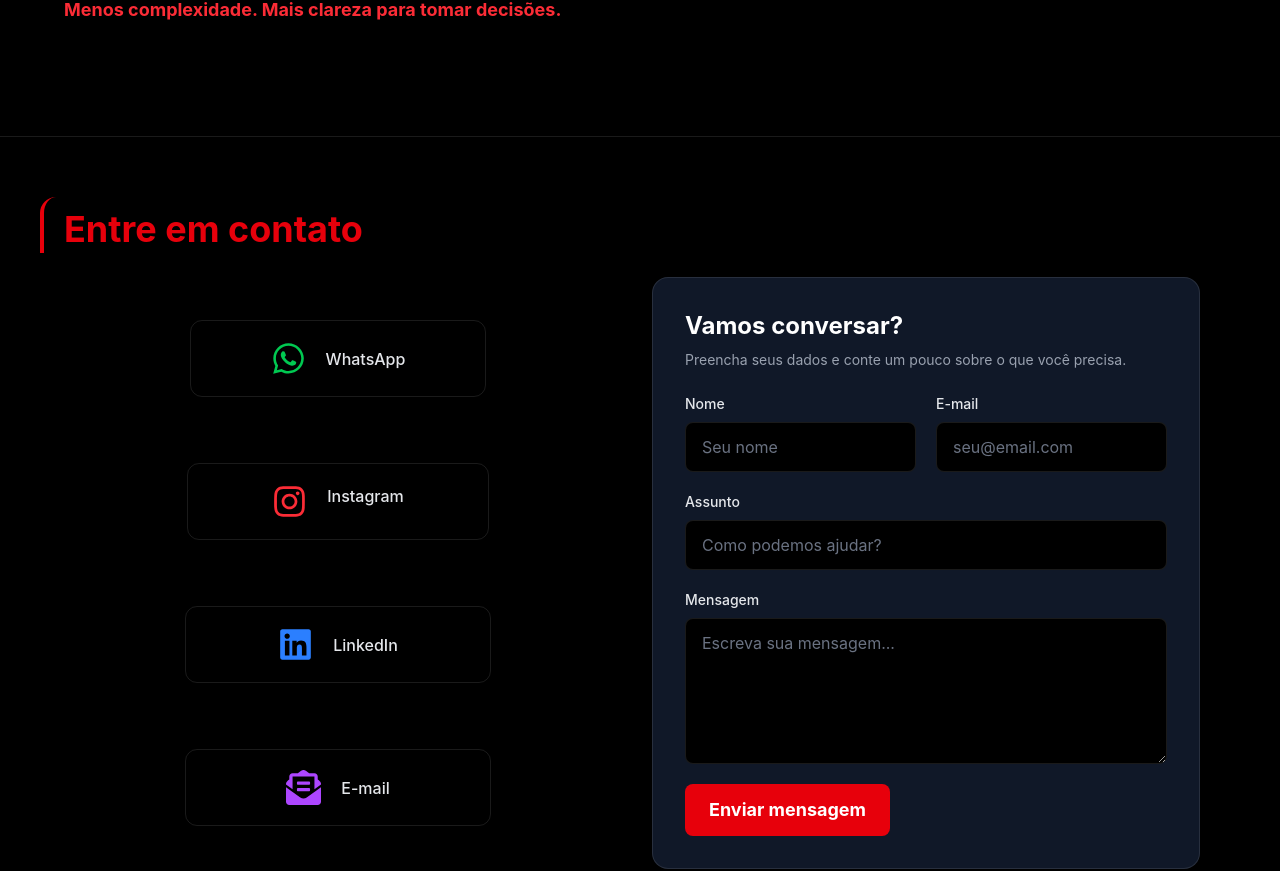
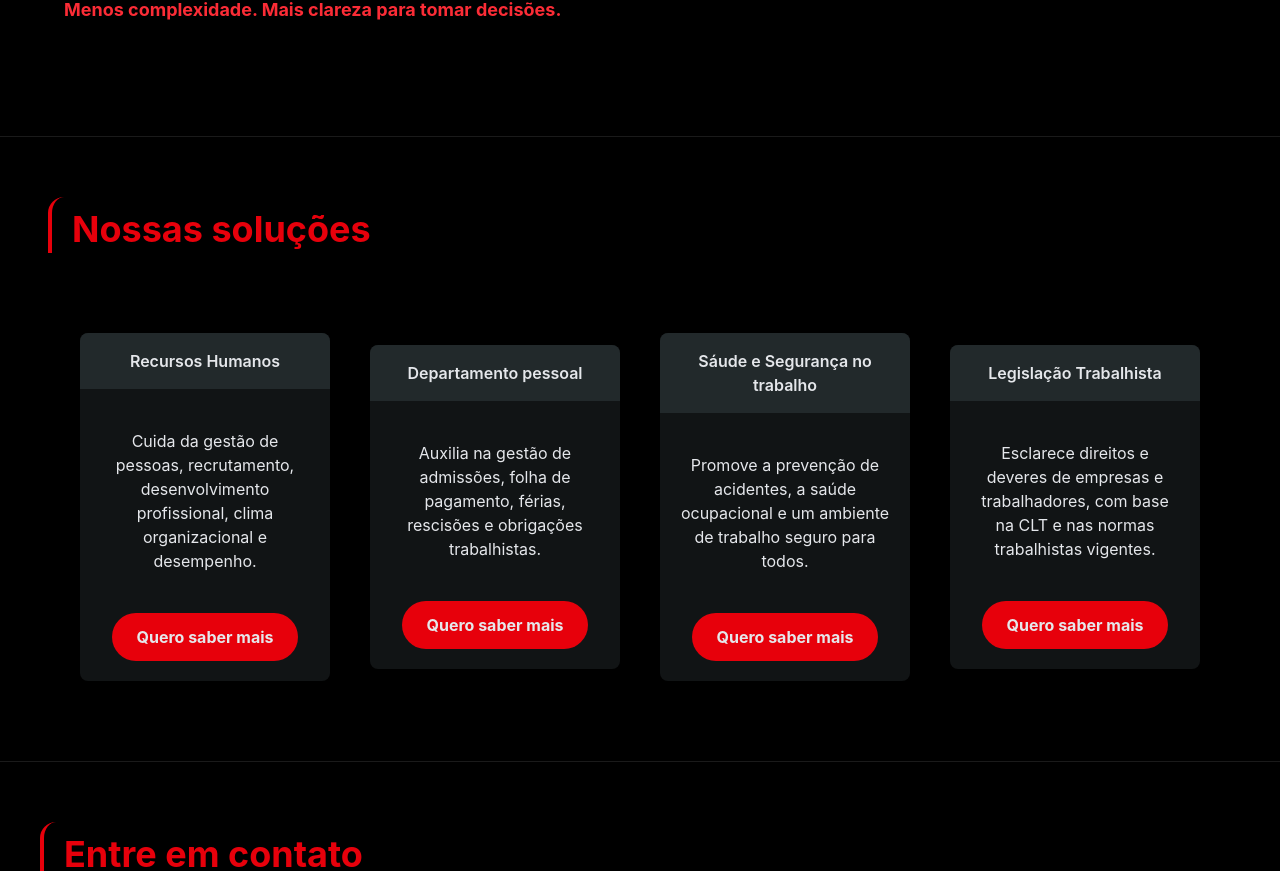
Before and after one commit to gusttamartins01/workly-system, a React (Vite) app: page / in a window 1280 px wide. Shown: the part 1273-2144 px from the top of the page. Built offline with nearby package versions, Linux system fonts and the light colour scheme.

Commit message:
refactor: modificar espaçamento, e alterar informações da sessão soluções.

```diff
--- a/src/components/home/about/About.tsx
+++ b/src/components/home/about/About.tsx
@@ -9,7 +9,7 @@ export default function About() {
 				</h2>
 			</div>
 
-			<div className="text-gray-200 mx-4 pl-3 md:pl-0 md:mx-16 mt-6 grid grid-cols-1 md:grid-cols-2 items-center gap-10 ">
+			<div className="text-gray-200 mx-4 pl-3 md:pl-0 md:mx-16 mt-6 grid grid-cols-1 md:grid-cols-2 items-center gap-10">
 				<div className="w-full flex gap-5 flex-col justify-center">
 					<p className="text-2xl font-normal">
 						O Workly nasceu para simplificar a rotina das empresas, reunindo em
--- a/src/components/home/solutions/Solutions.tsx
+++ b/src/components/home/solutions/Solutions.tsx
@@ -0,0 +1,107 @@
+import { Link } from 'react-router-dom';
+
+export default function Solutions() {
+	return (
+		<section
+			id="solutions"
+			className="h-auto w-full pt-10 pb-20 md:pb-20 bg-black border-b border-white/10 backdrop-blur-md"
+		>
+			<div className="mx-6 sm:mx-12 mt-3 md:mt-5 flex items-center md:justify-start text-left">
+				<h2 className="text-red-600 text-3xl md:text-4xl font-bold border-l-4 border-red-600 rounded-t-2xl pt-3 pb-1 pl-4 md:pl-5">
+					Nossas soluções
+				</h2>
+			</div>
+
+			<div className="text-gray-200 mt-20 mx-10 md:mx-20 grid grid-cols-1 md:grid-cols-4 items-center gap-10">
+				<div className="h-auto w-full bg-mist-800/50 rounded-lg  flex flex-col justify-center items-center">
+					<h3 className="font-semibold bg-mist-800 w-full text-center rounded-t-lg p-4">
+						Recursos Humanos
+					</h3>
+
+					<div className="flex flex-col w-full pt-10 pb-5 px-5 text-center justify-center items-center gap-10">
+						<p className="">
+							Cuida da gestão de pessoas, recrutamento, desenvolvimento profissional, clima organizacional e desempenho.
+						</p>
+
+						<Link
+							to="/solution/rh"
+							onClick={() => {
+								window.scrollTo({ top: 0, behavior: 'smooth' });
+							}}
+							className="bg-red-600 px-6 py-3 rounded-full transition duration-500 ease-in-out hover:scale-105 hover:bg-red-800 font-bold"
+						>
+							Quero saber mais
+						</Link>
+					</div>
+				</div>
+
+				<div className="h-auto w-full bg-mist-800/50 rounded-lg  flex flex-col justify-center items-center">
+					<h3 className="font-semibold bg-mist-800 w-full text-center rounded-t-lg p-4">
+						Departamento pessoal
+					</h3>
+
+					<div className="flex flex-col w-full pt-10 pb-5 px-5 text-center justify-center items-center gap-10">
+						<p className="">
+							Auxilia na gestão de admissões, folha de pagamento, férias, rescisões e obrigações trabalhistas.
+						</p>
+
+						<Link
+							to="/solution/dp"
+							onClick={() => {
+								window.scrollTo({ top: 0, behavior: 'smooth' });
+							}}
+							className="bg-red-600 px-6 py-3 rounded-full transition duration-500 ease-in-out hover:scale-105 hover:bg-red-800 font-bold"
+						>
+							Quero saber mais
+						</Link>
+					</div>
+				</div>
+
+				<div className="h-auto w-full bg-mist-800/50 rounded-lg  flex flex-col justify-center items-center">
+					<h3 className="font-semibold bg-mist-800 w-full text-center rounded-t-lg p-4">
+						Sáude e Segurança no trabalho
+					</h3>
+
+					<div className="flex flex-col w-full pt-10 pb-5 px-5 text-center justify-center items-center gap-10">
+						<p className="">
+							Promove a prevenção de acidentes, a saúde ocupacional e um
+							ambiente de trabalho seguro para todos.
+						</p>
+
+						<Link
+							to="/solution/sst"
+							onClick={() => {
+								window.scrollTo({ top: 0, behavior: 'smooth' });
+							}}
+							className="bg-red-600 px-6 py-3 rounded-full transition duration-500 ease-in-out hover:scale-105 hover:bg-red-800 font-bold"
+						>
+							Quero saber mais
+						</Link>
+					</div>
+				</div>
+
+				<div className="h-auto w-full bg-mist-800/50 rounded-lg  flex flex-col justify-center items-center">
+					<h3 className="font-semibold bg-mist-800 w-full text-center rounded-t-lg p-4">
+						Legislação Trabalhista
+					</h3>
+
+					<div className="flex flex-col w-full pt-10 pb-5 px-5 text-center justify-center items-center gap-10">
+						<p className="">
+							Esclarece direitos e deveres de empresas e trabalhadores, com base na CLT e nas normas trabalhistas vigentes.
+						</p>
+
+						<Link
+							to="/solution/legislation"
+							onClick={() => {
+								window.scrollTo({ top: 0, behavior: 'smooth' });
+							}}
+							className="bg-red-600 px-6 py-3 rounded-full transition duration-500 ease-in-out hover:scale-105 hover:bg-red-800 font-bold"
+						>
+							Quero saber mais
+						</Link>
+					</div>
+				</div>
+			</div>
+		</section>
+	);
+}
--- a/src/components/layouts/Footer.tsx
+++ b/src/components/layouts/Footer.tsx
@@ -11,7 +11,7 @@ import logoFooter from '../../assets/logo.png';
 
 export default function Footer() {
     return (
-        <footer className="bg-black pt-5 pb-10 px-2 md:px-5 text-white">
+        <footer className="bg-black pt-5 pb-6 px-2 md:px-5 text-white">
             <div className="absolute inset-x-0 top-0 h- bg-linear-to-b from-black/30 to-transparent pointer-events-none" />
 
             <div className="mx-auto grid grid-cols-1 md:grid-cols-3">
@@ -81,28 +81,37 @@ export default function Footer() {
                         </h3>
 
                         <Link
-                            to=""
+                            to="/"
+                            onClick={() => {
+                                window.scrollTo({ top: 0, behavior: 'smooth'})
+                            }}
                             className="text-sm hover:text-red-500"
                         >
                             Início
                         </Link>
 
                         <Link
-                            to=""
+                            to="/about"
+                            onClick={() => {
+                                window.scrollTo({ top: 0, behavior: 'smooth'})
+                            }}
                             className="text-sm md:whitespace-nowrap hover:text-red-500"
                         >
                             Sobre nós
                         </Link>
 
                         <Link
-                            to=""
+                            to="/solutions"
+                            onClick={() => {
+                                window.scrollTo({ top: 0, behavior: 'smooth'})
+                            }}
                             className="text-sm hover:text-red-500"
                         >
                             Serviços
                         </Link>
 
                         <Link
-                            to=""
+                            to="/profile"
                             className="text-sm hover:text-red-500"
                         >
                             Perfil
@@ -116,28 +125,40 @@ export default function Footer() {
                         </h3>
 
                         <Link
-                            to=""
+                            to="/solutions/rh"
+                            onClick={() => {
+                                window.scrollTo({ top: 0, behavior: 'smooth'})
+                            }}
                             className="text-sm hover:text-red-500"
                         >
                             RH
                         </Link>
 
                         <Link
-                            to=""
+                            to="/solutions/dp"
+                            onClick={() => {
+                                window.scrollTo({ top: 0, behavior: 'smooth'})
+                            }}
                             className="text-sm hover:text-red-500"
                         >
                             DP
                         </Link>
 
                         <Link
-                            to=""
+                            to="/solutions/sst"
+                            onClick={() => {
+                                window.scrollTo({ top: 0, behavior: 'smooth'})
+                            }}
                             className="text-sm hover:text-red-500"
                         >
                             SST
                         </Link>
 
                         <Link
-                            to=""
+                            to="/solutions/legislation"
+                            onClick={() => {
+                                window.scrollTo({ top: 0, behavior: 'smooth'})
+                            }}
                             className="text-sm hover:text-red-500"
                         >
                             Legislação
--- a/src/pages/home/Home.tsx
+++ b/src/pages/home/Home.tsx
@@ -2,6 +2,7 @@ import { useNavigate } from 'react-router-dom';
 import ImgHome from '../../assets/homeImg.png';
 import About from '../../components/home/about/About';
 import Contact from '../../components/home/contact/Contact';
+import Solutions from '../../components/home/solutions/Solutions';
 
 export default function Home() {
 	const navigate = useNavigate();
@@ -65,6 +66,7 @@ export default function Home() {
 			</section>
 
 			<About />
+			<Solutions />
 			<Contact />
 		</>
 	);
```
